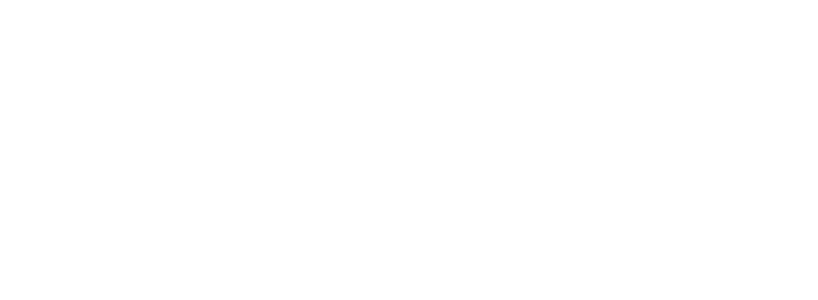
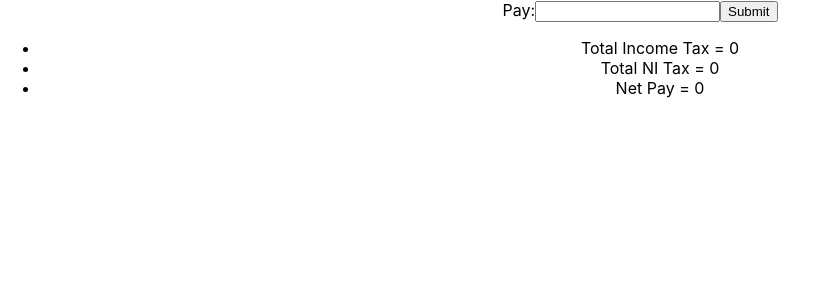
Before and after one commit to chima2g/tax_calculator, a React (Create React App) app: page / in a window 1280 px wide. Shown: the top 300 px of the page, without its empty margins (0-818 px from the left). Built offline with nearby package versions, Linux system fonts and the light colour scheme.

Commit message:
display tax calculations for a given pay

```diff
--- a/src/App.js
+++ b/src/App.js
@@ -3,7 +3,7 @@
 function App() {
   return (
     <div className="App">
-      <TaxCalculator></TaxCalculator>
+      <TaxCalculator />
     </div>
   );
 }
--- a/src/TaxCalculator.js
+++ b/src/TaxCalculator.js
@@ -1,5 +1,39 @@
+import { getTotalTax } from "./helpers";
+import { useState } from "react";
+
 const TaxCalculator = () => {
-  return <div></div>;
+  const [pay, setPay] = useState(0);
+  const [nITax, setNITax] = useState(0);
+  const [incomeTax, setIncomeTax] = useState(0);
+  const [netPay, setNetPay] = useState(0);
+
+  const handleChange = (e) => {
+    setPay(e.target.value);
+  };
+
+  const handleSubmit = (e) => {
+    e.preventDefault();
+
+    const { totalNITax, totalIncomeTax } = getTotalTax(pay);
+    setNITax(totalNITax);
+    setIncomeTax(totalIncomeTax);
+    setNetPay(pay - totalNITax - totalIncomeTax);
+  };
+
+  return (
+    <div>
+      <form onSubmit={handleSubmit}>
+        <label htmlFor="pay-input">Pay:</label>
+        <input data-testid={"pay-input"} onChange={handleChange}></input>
+        <button data-testid={"submit-btn"}>Submit</button>
+        <ul>
+          <li data-testid={"income-tax"}>Total Income Tax = {incomeTax}</li>
+          <li data-testid={"ni-tax"}>Total NI Tax = {nITax}</li>
+          <li data-testid={"net-pay"}>Net Pay = {netPay}</li>
+        </ul>
+      </form>
+    </div>
+  );
 };
 
 export default TaxCalculator;
```
Also changed, not shown: 1 other file (tests, documents, lock files or other folders).
